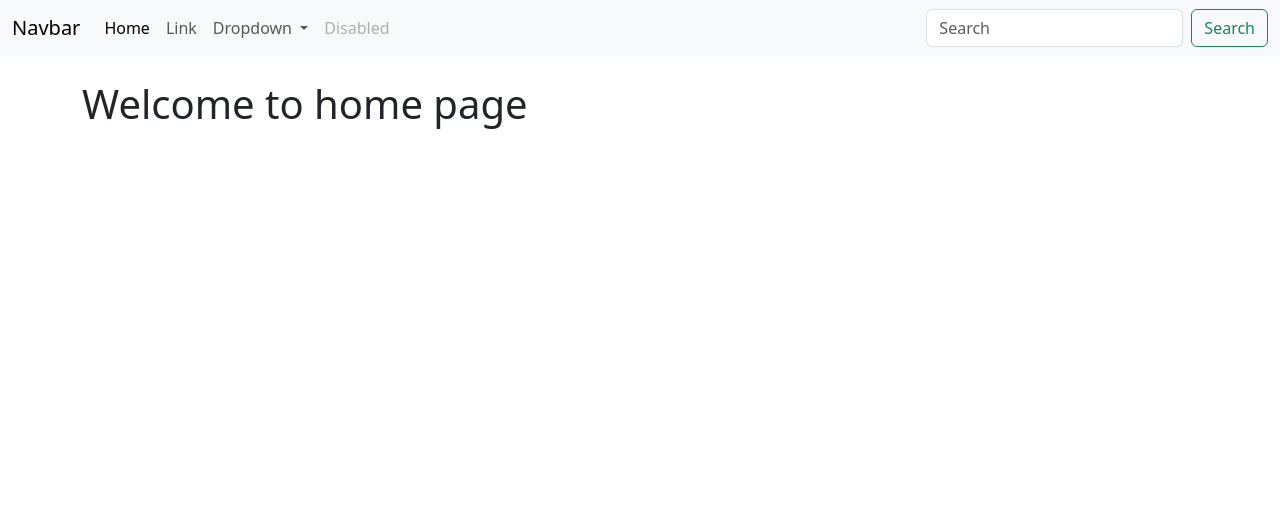
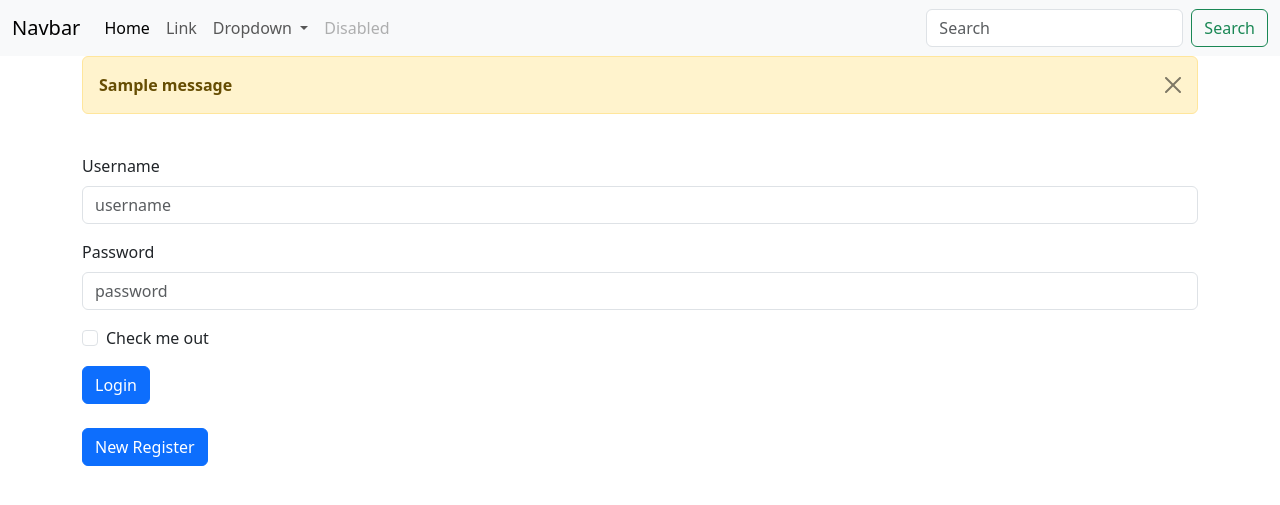
Before and after one commit to mahbubu1640/Django-dcrm1, a Django app: page / in a window 1280 px wide. Shown: the top 505 px of the page. Run offline with Django 4.2, Linux system fonts and the light colour scheme; tables that the repository leaves empty hold one stand-in row (values such as "Sample post"); one stand-in notice (Sample message) is shown.

Commit message:
register

```diff
--- a/app/models.py
+++ b/app/models.py
@@ -1,3 +1,9 @@
 from django.db import models
 
 # Create your models here.
+
+
+
+class User(models.Model):
+    name = models.CharField(max_length=100)
+    email = models.EmailField()
--- a/app/templates/base.html
+++ b/app/templates/base.html
@@ -9,6 +9,15 @@
   <body>
     {%include 'navbar.html'%}
     <div class="container">
+      {%if messages%}
+      {%for message in messages%}
+      <div class="alert alert-warning alert-dismissible " role="alert">
+        <strong> {{message}}</strong>
+        <button type="button" class="btn-close" data-bs-dismiss="alert" aria-label="Close"></button>
+      </div>
+
+      {%endfor%}
+      {%endif%}
     {%block content%}
     {%endblock%}
     </div>
--- a/app/templates/home.html
+++ b/app/templates/home.html
@@ -2,6 +2,33 @@
 
 {%block content%}
 <br>
+{% if user.is_authenticated%}
 <h1>Welcome to home page</h1>
+<p>You are currently logged in</p>
+<br>
+<a href="{%url 'register'%}" class="btn btn-primary">New Register</a>
+ &nbsp;&nbsp;&nbsp;&nbsp;&nbsp;&nbsp;
+ <a href="{%url 'logout'%}" class="btn btn-secondary btn-danger">Logout</a>
+{%else%}
+    <form method="POST">
+        {%csrf_token%}
+        <div class="mb-3">
+            <label class="form-label">Username</label>
+          <input placeholder="username" name="username" type="text" class="form-control" required>
+        </div>
+        <div class="mb-3">
+          <label for="exampleInputPassword1" class="form-label">Password</label>
+          <input placeholder="password" name="password" type="password" class="form-control" required>
+        </div>
+        <div class="mb-3 form-check">
+          <input type="checkbox" class="form-check-input" id="exampleCheck1">
+          <label class="form-check-label" for="exampleCheck1">Check me out</label>
+        </div>
+        <button type="submit" class="btn btn-primary">Login</button>
+      </form>
+<br>
+<a href="{%url 'register'%}" class="btn btn-primary">New Register</a>
 
+
+ {%endif%}
 {%endblock%}
--- a/app/templates/navbar.html
+++ b/app/templates/navbar.html
@@ -1,17 +1,17 @@
 {%block content%}
 <nav class="navbar navbar-expand-lg bg-body-tertiary">
     <div class="container-fluid">
-      <a class="navbar-brand" href="#">Navbar</a>
+      <a class="navbar-brand" href="/">Navbar</a>
       <button class="navbar-toggler" type="button" data-bs-toggle="collapse" data-bs-target="#navbarSupportedContent" aria-controls="navbarSupportedContent" aria-expanded="false" aria-label="Toggle navigation">
         <span class="navbar-toggler-icon"></span>
       </button>
       <div class="collapse navbar-collapse" id="navbarSupportedContent">
         <ul class="navbar-nav me-auto mb-2 mb-lg-0">
           <li class="nav-item">
-            <a class="nav-link active" aria-current="page" href="#">Home</a>
+            <a class="nav-link active" aria-current="page" href="/">Home</a>
           </li>
           <li class="nav-item">
-            <a class="nav-link" href="#">Link</a>
+            <a class="nav-link" href="/">Link</a>
           </li>
           <li class="nav-item dropdown">
             <a class="nav-link dropdown-toggle" href="#" role="button" data-bs-toggle="dropdown" aria-expanded="false">
--- a/app/urls.py
+++ b/app/urls.py
@@ -4,5 +4,7 @@ from app import views
 
 urlpatterns = [
     path('',views.home_view,name='home'),
+    path('register/',views.register_view,name='register'),
+    path('logout/',views.logout_view,name='logout'),
 
 ]
--- a/app/views.py
+++ b/app/views.py
@@ -1,7 +1,53 @@
 from django.shortcuts import render
-
+from .forms import SignUpForm
 # Create your views here.
+from django.shortcuts import redirect
+from django.contrib.auth import authenticate, login , logout
+from django.contrib import messages
 
 
 def home_view(request):
-    return render(request,"home.html")
+    if request.method == "POST":
+        username = request.POST.get('username','')
+        password = request.POST.get('password','')
+        # authentication
+        user = authenticate(request,username=username,password=password)
+        if user is not None:
+            login(request,user)
+            messages.success(request,"You have been Logged In")
+            return redirect("home")
+        else:
+            messages.error(request,"Error In Logging! Please Enter valid Email and Password")
+            return redirect("home")
+    else:
+        return render(request,"home.html")
+
+
+
+def register_view(request):
+    if request.method=="POST":
+        form = SignUpForm(request.POST)
+        if form.is_valid():
+            form.save()
+            # authenticate
+            username = form.cleaned_data["username"]
+            password = form.cleaned_data["password1"]
+            user = authenticate(username=username,password=password)
+            login(request,user)
+            messages.success(request,"You have successfully registered")
+            return redirect("home")
+        else:
+            messages.error(request,"enter Valid Data")
+            return redirect("home")
+    else:
+        form = SignUpForm()
+        return render(request,"register.html",{"form":form})
+
+
+
+
+
+def logout_view(request):
+    logout(request)
+    messages.success(request,"You have been Logged Out")
+    return redirect('home')
```
Also changed, not shown: app/forms.py (added, +31 -0 lines), app/templates/register.html (added, +23 -0 lines), db.sqlite3.
